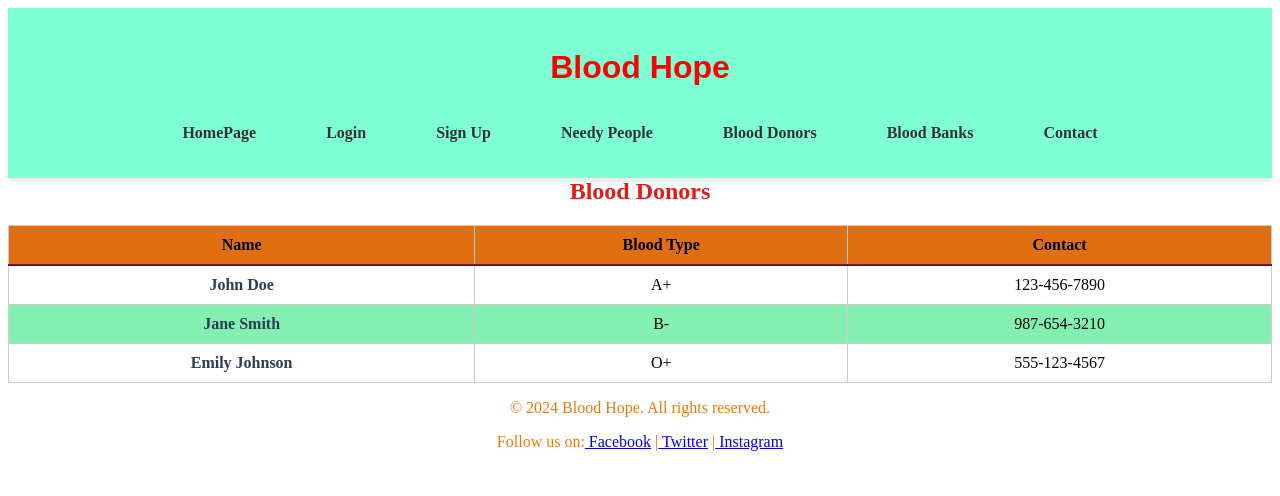
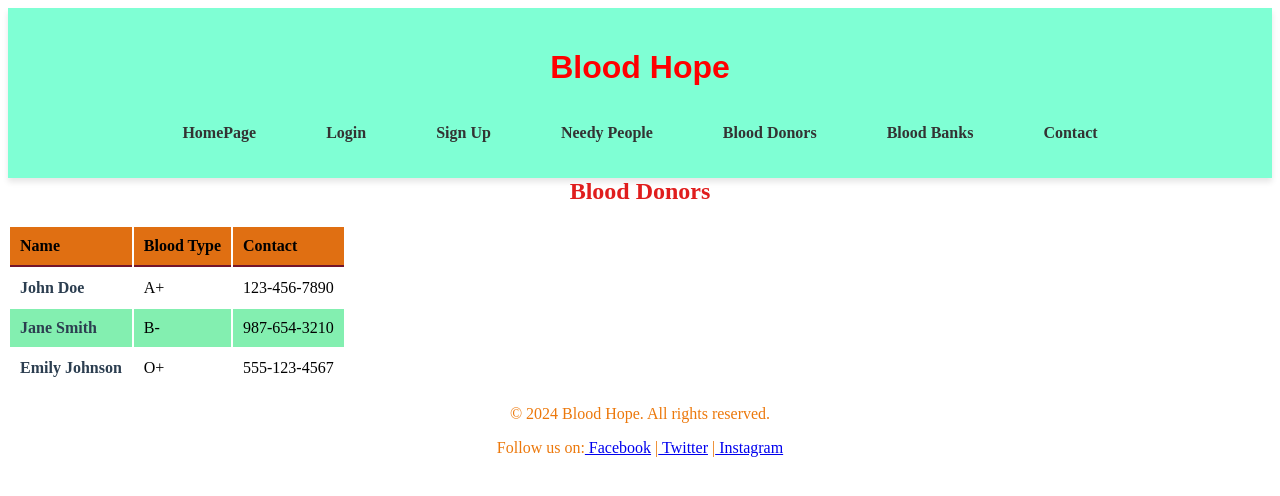
Before and after one commit to BhavyaSreeJallolla/BLOOD_HOPE_FRONTED, a React (Vite) app: page /blood-donors in a window 1280 px wide. Shown: the top 496 px of the page. Built offline with nearby package versions, Linux system fonts and the light colour scheme.

Commit message:
styles changed

```diff
--- a/src/components/BloodBanks/BloodBanks.module.css
+++ b/src/components/BloodBanks/BloodBanks.module.css
@@ -1,48 +1,53 @@
 /* BloodBanks.module.css */
 
-.blood-banks-container {
+/* Updated styles for Blood Banks */
+.bloodBanksContainer {
   padding: 20px;
-  background-color: #f5f5f5; /* Light gray background */
+  background-color: lightgray;
   border-radius: 10px;
-  box-shadow: 0 4px 8px rgba(0, 0, 0, 0.1);
+  box-shadow: 0 4px 8px rgba(185, 19, 19, 0.1);
   max-width: 600px;
-  margin: 0 auto; /* Center container */
+  margin: 0 auto;
 }
 
-table {
+h2 {
+  text-align: center;
+  color: #e01d1d;
+  font-size: 24px;
+  margin-bottom: 20px;
+}
+
+.table {
   width: 100%;
-  border-collapse: collapse;
-  margin-top: 20px;
-  margin-left: auto; /* Centering the table */
-  margin-right: auto; /* Centering the table */
+  border-collapse: collapse; /* Add this for consistent table styling */
 }
 
 thead th {
-  background-color: #e06f12; /* Header background color */
+  background-color: #e06f12;
   padding: 10px;
-  text-align: center; /* Center text within header cells */
+  text-align: left;
   font-weight: bold;
-  border-bottom: 2px solid #74152c; /* Bottom border color */
+  border-bottom: 2px solid #74152c;
 }
 
 tbody tr {
-  border-bottom: 1px solid #0323b3; /* Row border color */
+  border-bottom: 1px solid #0323b3;
 }
 
 tbody td {
   padding: 10px;
-  text-align: center; /* Center text within cells */
+  text-align: left;
 }
 
 tbody tr:nth-child(even) {
-  background-color: #2fe47b98; /* Light green for even rows */
+  background-color: #2fe47b98; /* Light green color for even rows */
 }
 
 tbody tr:hover {
-  background-color: #a10606; /* Dark red on hover */
+  background-color: #a10606; /* Darker red color for hover effect */
 }
 
 tbody td:first-child {
   font-weight: bold;
-  color: #2c3e50; /* Dark text for first column */
+  color: #2c3e50; /* Darker color for the first cell */
 }
--- a/src/components/BloodDonors/BloodDonors.module.css
+++ b/src/components/BloodDonors/BloodDonors.module.css
@@ -1,28 +1,53 @@
 /* BloodDonors.module.css */
 
-.blood-donors-container {
+/* Updated styles for Blood Donors */
+.bloodDonorsContainer {
   padding: 20px;
-  background-color: #f5f5f5; /* Light gray background */
+  background-color: lightgray;
   border-radius: 10px;
-  box-shadow: 0 4px 8px rgba(0, 0, 0, 0.1);
+  box-shadow: 0 4px 8px rgba(185, 19, 19, 0.1);
   max-width: 600px;
-  margin: 0 auto; /* Center container */
+  margin: 0 auto;
 }
 
-table {
-  width: 100%;
-  border-collapse: collapse;
-  margin-top: 20px;
-  margin-left: auto; /* Centering the table */
-  margin-right: auto; /* Centering the table */
+h2 {
+  text-align: center;
+  color: #e01d1d;
+  font-size: 24px;
+  margin-bottom: 20px;
 }
 
-th, td {
-  padding: 10px;
-  border: 1px solid #ccc;
-  text-align: center; /* Center text within cells */
+.table {
+  width: 100%;
+  border-collapse: collapse; /* Add this for consistent table styling */
 }
 
-th {
-  background-color: #f2f2f2; /* Header background */
+thead th {
+  background-color: #e06f12;
+  padding: 10px;
+  text-align: left;
+  font-weight: bold;
+  border-bottom: 2px solid #74152c;
 }
+
+tbody tr {
+  border-bottom: 1px solid #0323b3;
+}
+
+tbody td {
+  padding: 10px;
+  text-align: left;
+}
+
+tbody tr:nth-child(even) {
+  background-color: #2fe47b98; /* Light green color for even rows */
+}
+
+tbody tr:hover {
+  background-color: #a10606; /* Darker red color for hover effect */
+}
+
+tbody td:first-child {
+  font-weight: bold;
+  color: #2c3e50; /* Darker color for the first cell */
+}
```
